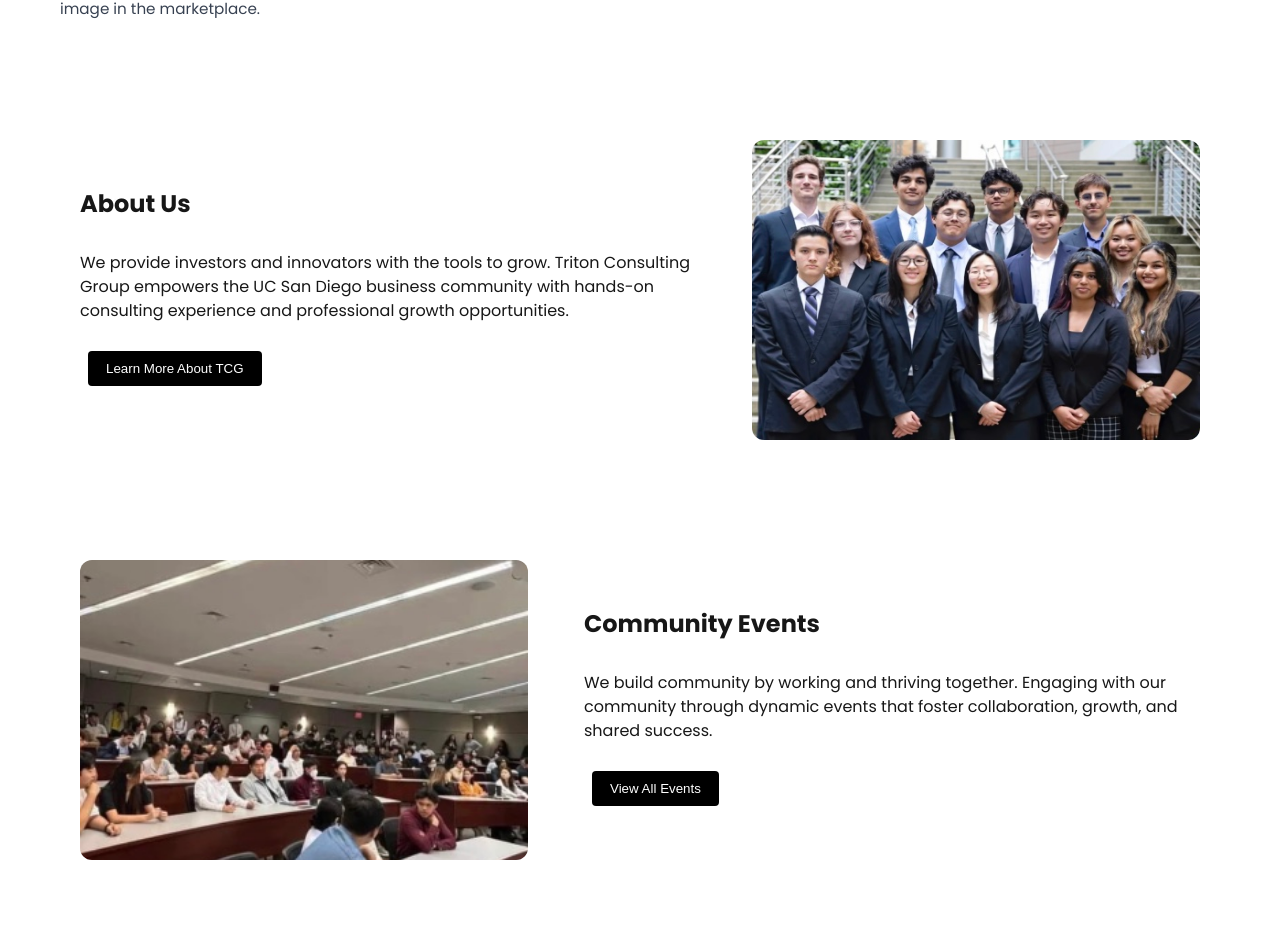
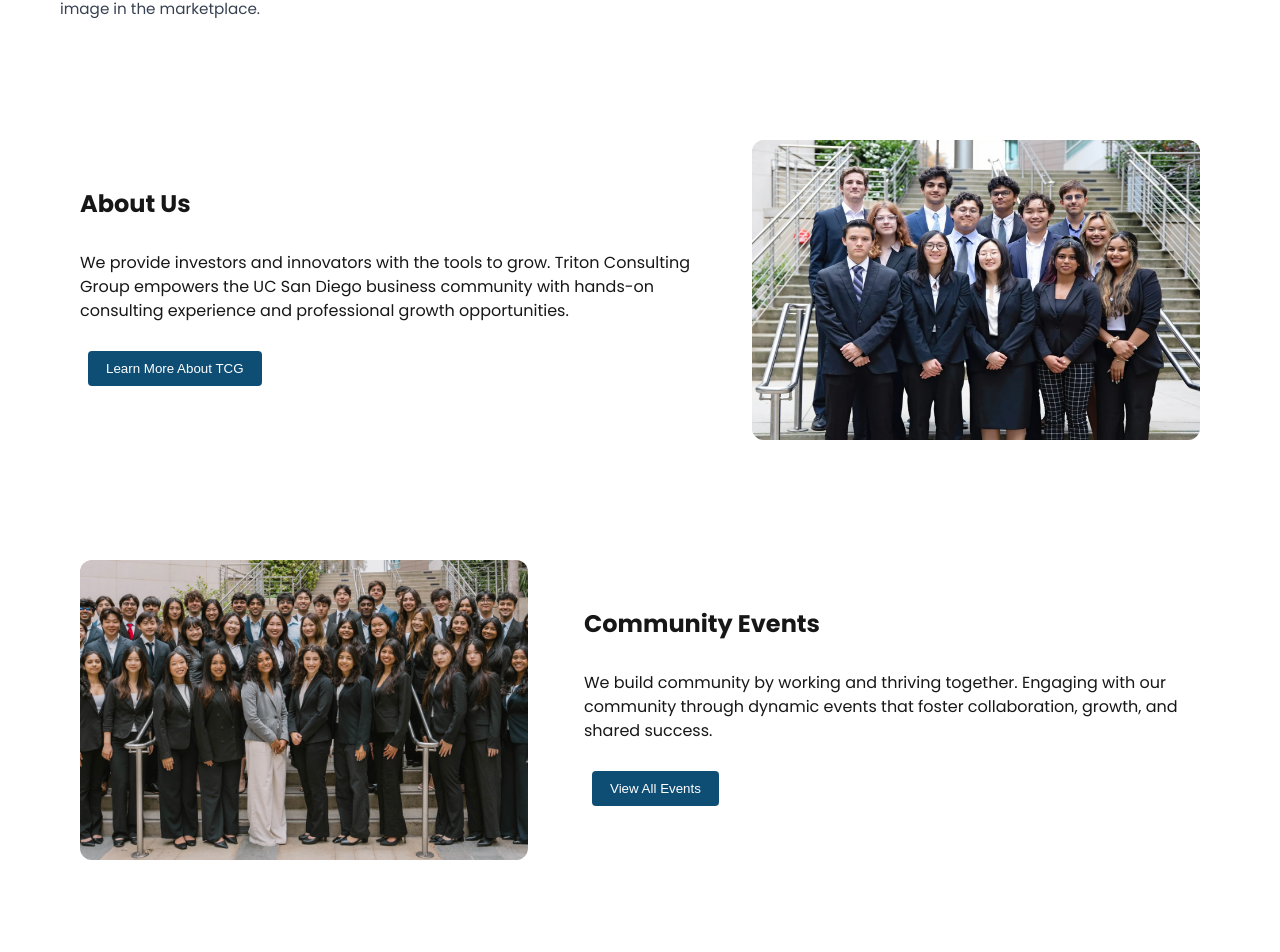
Before and after one commit to F3rando/tcg-techtrack-site, a Next.js app: page / in a window 1280 px wide. Shown: the part 1238-2190 px from the top of the page. Built offline with nearby package versions, Linux system fonts and the light colour scheme.

Commit message:
button and picture changes

```diff
--- a/app/globals.css
+++ b/app/globals.css
@@ -114,7 +114,7 @@
 
 /* --- BUTTONS --- */
 button {
-  background-color: #000000;
+  background-color: #0f4e74 ;
   color: white;
   border: none;
   border-radius: 4px;
--- a/app/page.tsx
+++ b/app/page.tsx
@@ -141,7 +141,7 @@
           </div>
           <img
             className="about-image"
-            src = "/About_Us_Home_Page.jpg"
+            src = "/home_page_about_us_pic.png"
             alt="About Us Image"
           ></img>
         </div>
@@ -154,7 +154,7 @@
     {/* LEFT IMAGE */}
     <div className="community-image">
       <Image
-        src="/Community_Events_Home_Page.jpg"
+        src="/group_pic.png"
         alt="Community Events"
         fill
         sizes="(max-width: 1280px) 100vw, 600px"
```
Also changed, not shown: public/group_pic.png (added), public/home_page_about_us_pic.png (added).
